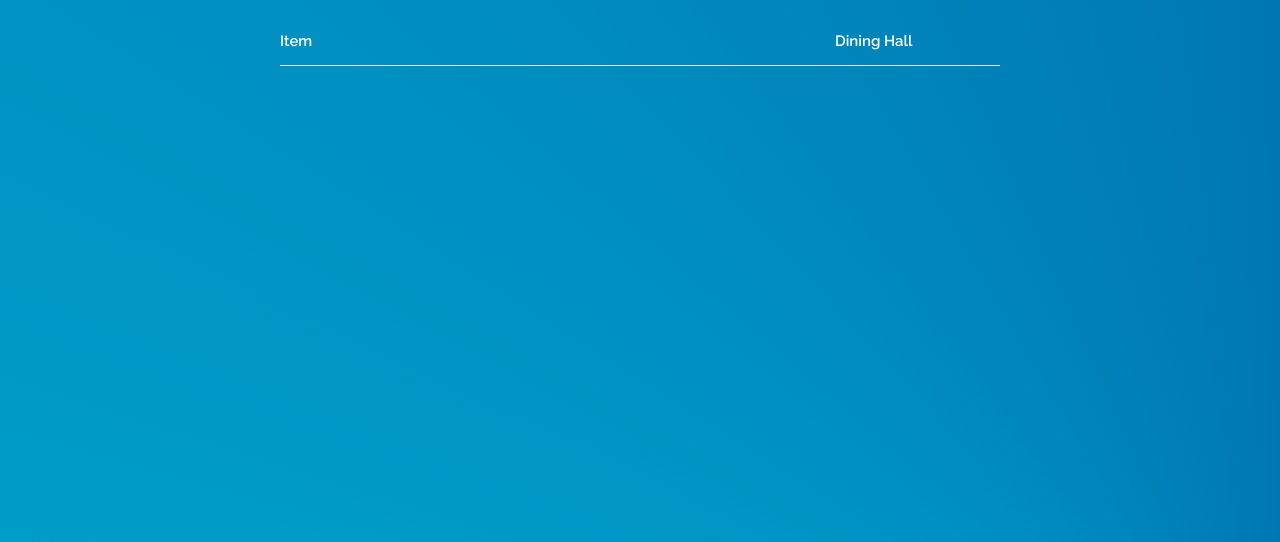
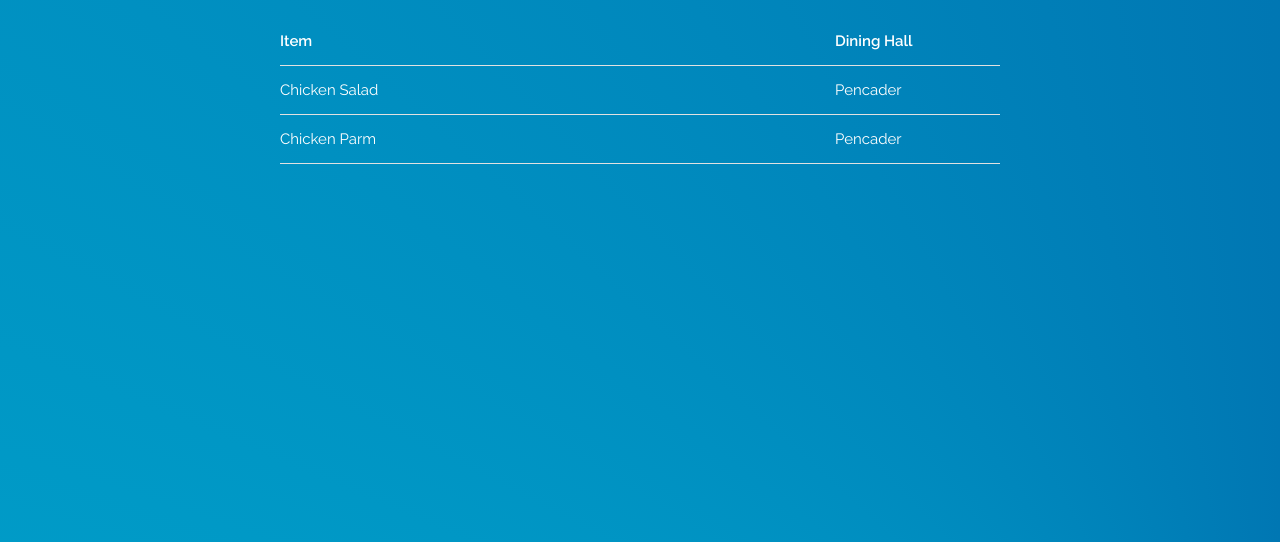
Before and after one commit to NoahHodgson/BlueHenMealSearch, a plain HTML site: page index.html in a window 1280 px wide. Shown: the part 258-800 px from the top of the page. Drawn offline with Linux system fonts and the light colour scheme; a small style sheet from the web is missing; a web font is replaced by a local one.

Commit message:
added dynamic table loading. Next we need our API to output a json file

```diff
--- a/index.html
+++ b/index.html
@@ -77,16 +77,27 @@ table, th, td{
           <th>Item</th>
           <th>Dining Hall</th>
         </tr>
-        <tbody id = meal table>
+        <tbody id = "meal table">
 
         </tbody>
       </table>
     </section>
   </div>
   <script>
+    //FIXME: replace with meal scraper JSON later.
     var meal_array = [{'name':'Chicken Salad', 'location':'Pencader'},{'name':'Chicken Parm', 'location':'Pencader'}]
+
+    buildTable(meal_array)
+
     function buildTable(input){
-
+      var meal_table = document.getElementById('meal table')
+      for (var i = 0; i < input.length; i++) {
+        var row =`<tr>
+                    <td>${input[i].name}</td>
+                    <td>${input[i].location}</td>
+                  </tr>`
+        meal_table.innerHTML += row
+      }
     }
   </script>
 <!-- End Document
```
